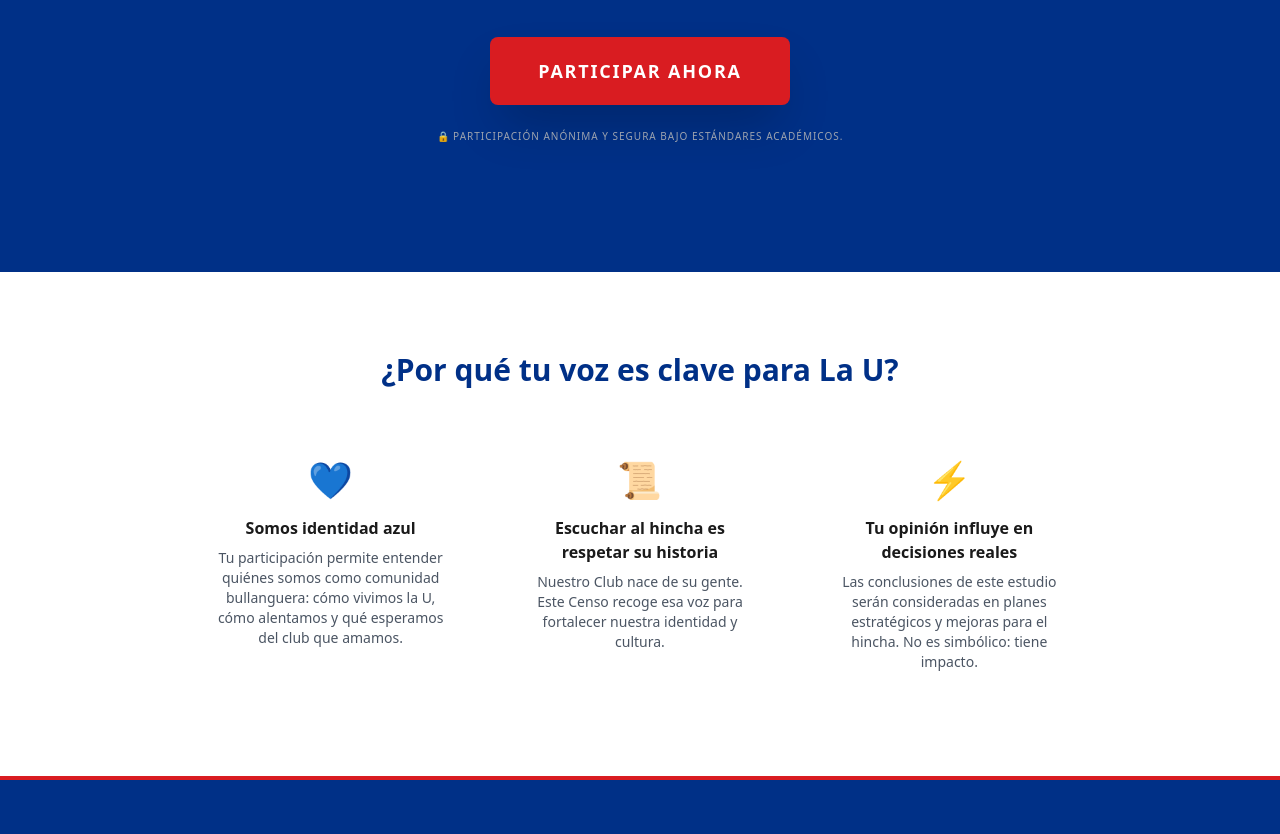
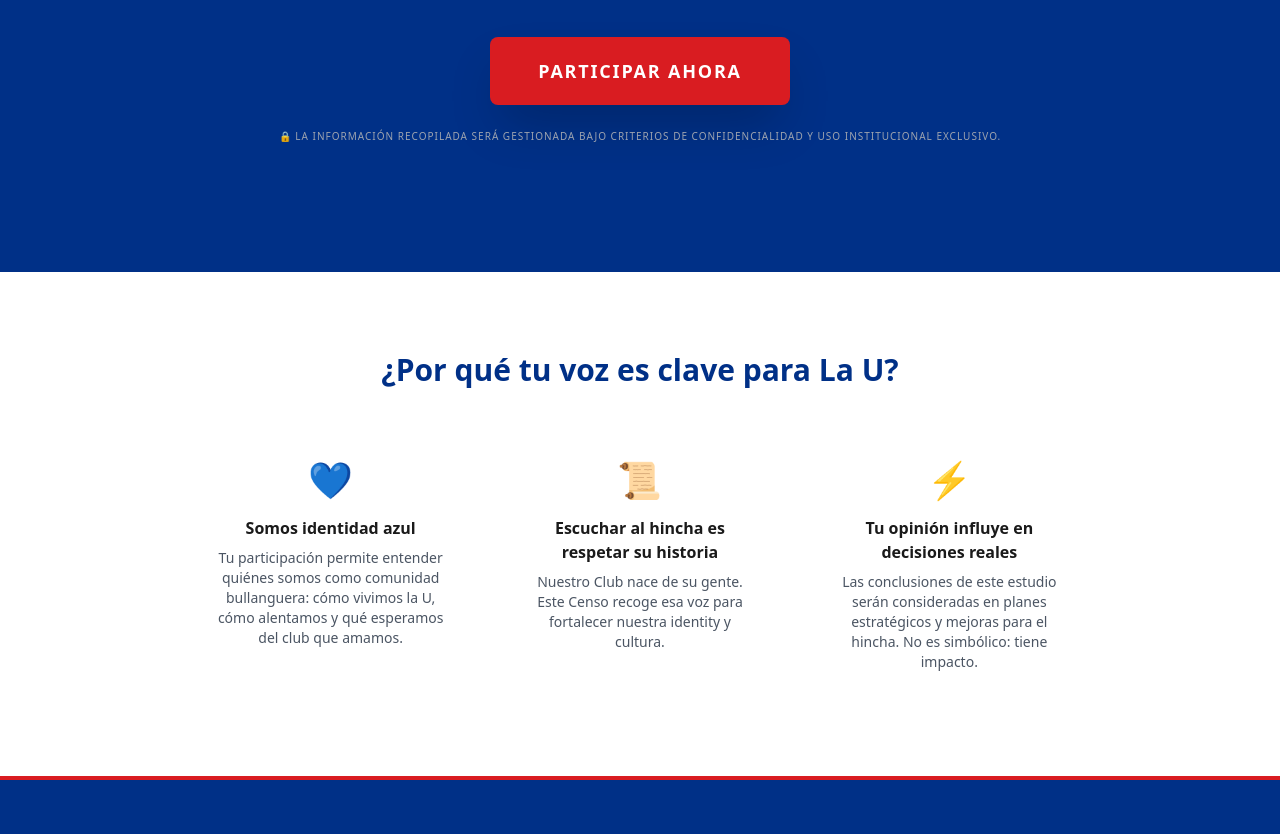
Before and after one commit to Feng-Brasil/lp-encuesta-oficial-universidad-de-chile, a Next.js app: page / in a window 1280 px wide. Shown: the part 563-1397 px from the top of the page. Built offline with nearby package versions, Linux system fonts and the light colour scheme.

Commit message:
fix: Trocar o texto "Participación anónima y segura baj...

```diff
--- a/app/page.tsx
+++ b/app/page.tsx
@@ -36,7 +36,7 @@ export default function Home() {
               PARTICIPAR AHORA
             </a>
             <p className="text-[10px] text-gray-400 mt-2 uppercase tracking-widest">
-              🔒 Participación anónima y segura bajo estándares académicos.
+              🔒 La información recopilada será gestionada bajo criterios de confidencialidad y uso institucional exclusivo.
             </p>
           </div>
         </div>
@@ -55,7 +55,7 @@ export default function Home() {
             <div className="p-6">
               <div className="text-4xl mb-4">📜</div>
               <h3 className="font-bold mb-2">Escuchar al hincha es respetar su historia</h3>
-              <p className="text-sm text-gray-600">Nuestro Club nace de su gente. Este Censo recoge esa voz para fortalecer nuestra identidad y cultura.</p>
+              <p className="text-sm text-gray-600">Nuestro Club nace de su gente. Este Censo recoge esa voz para fortalecer nuestra identity y cultura.</p>
             </div>
             <div className="p-6">
               <div className="text-4xl mb-4">⚡</div>
```
